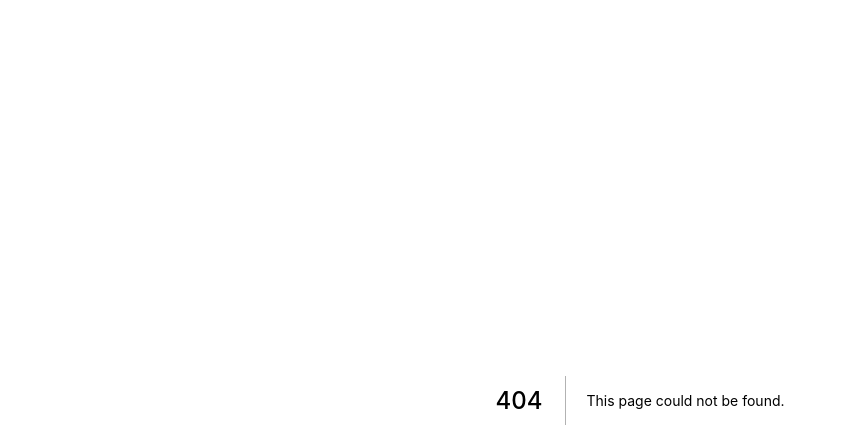
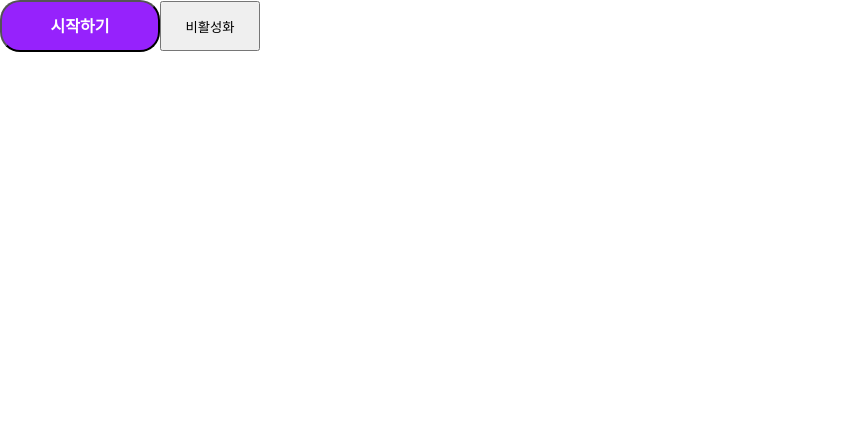
Before and after one commit to Advist-Project/Frontend, a Next.js app: page /button in a window 1280 px wide. Before the commit this address had no page. Shown: the top 448 px of the page, without its empty margins (0-847 px from the left). Built offline with nearby package versions, Linux system fonts and the light colour scheme.

Commit message:
버튼 컴포넌트 구현

```diff
--- a/package.json
+++ b/package.json
@@ -9,11 +9,14 @@
   },
   "dependencies": {
     "@emotion/react": "^11.1.5",
+    "@emotion/styled": "^11.1.5",
     "axios": "^0.21.1",
     "bootpay-js": "^3.3.2",
     "next": "10.0.9",
     "react": "17.0.2",
-    "react-dom": "17.0.2"
+    "react-dom": "17.0.2",
+    "react-loader-spinner": "^4.0.0",
+    "styled-components": "^5.2.1"
   },
   "devDependencies": {
     "@types/node": "^14.14.35",
--- /dev/null
+++ b/src/pages/button.tsx
@@ -0,0 +1,58 @@
+import styled from "@emotion/styled";
+import Loader from "react-loader-spinner";
+import React, {useState} from 'react';
+
+function ButtonPage() {
+    const element = <div>시작하기</div> // 로그인 또는 시작하기 입력(값에 따라 이벤트 달라짐)
+
+
+    const loader = <Loader type="TailSpin" color = {element.props.children === "로그인" ? "black" : "white"} height={30} width={30} timeout={0} radius={3}/>
+    const [buttonText, setButtonText] = useState(element);
+    const [isdisable,setIsDisable] = useState(false);
+
+    function loading() {
+        setButtonText(loader);
+    }
+
+    const disabledBack : string = (element.props.children === "로그인")? '#D9DBE9' : '#C6ACFC';
+
+    const EnabledButton = styled.button`
+    cursor : pointer;
+    height: 52px;
+    width: 160px;
+    left: 289px;
+    top: 1626px;
+    border-radius: 20px;
+    background: ${props => props.id === "로그인" ? 'white' : '#9622FC'};
+
+    font-family: Spoqa Han Sans Neo;
+    font-size: 16px;
+    font-style: normal;
+    font-weight: bold;
+    line-height: 19px;
+    letter-spacing: 0em;
+    text-align: center;
+    color: ${props => props.id === "로그인" ? '#14142A' : '#FFFFFF'};
+
+    &:hover{
+        background: ${props => props.id === "로그인" ? '#14142A' : '#FCFCFC'};
+        color: ${props => props.id === "로그인" ? '#FCFCFC' : '#9622FC'};
+    }
+
+    &:active{
+        background : ${props => props.id === "로그인" ? '#EFF0F6' : '#4A0B82'};
+        color: ${props => props.id === "로그인" ? '#14142A' : '#FFFFFF'};
+    }
+
+`;
+
+    return(
+        <>
+        <EnabledButton id = {element.props.children} disabled = {isdisable} onClick={loading} style = {(isdisable) ? {background : disabledBack, color : "FFFFFF"} : {}}>{buttonText}</EnabledButton>
+        <button style = {{width : '100px', height : '50px'}} onClick = {() => setIsDisable(true)}>비활성화</button>
+        </>
+    )
+
+}
+
+export default ButtonPage;
```
Also changed, not shown: 1 other file (tests, documents, lock files or other folders).
